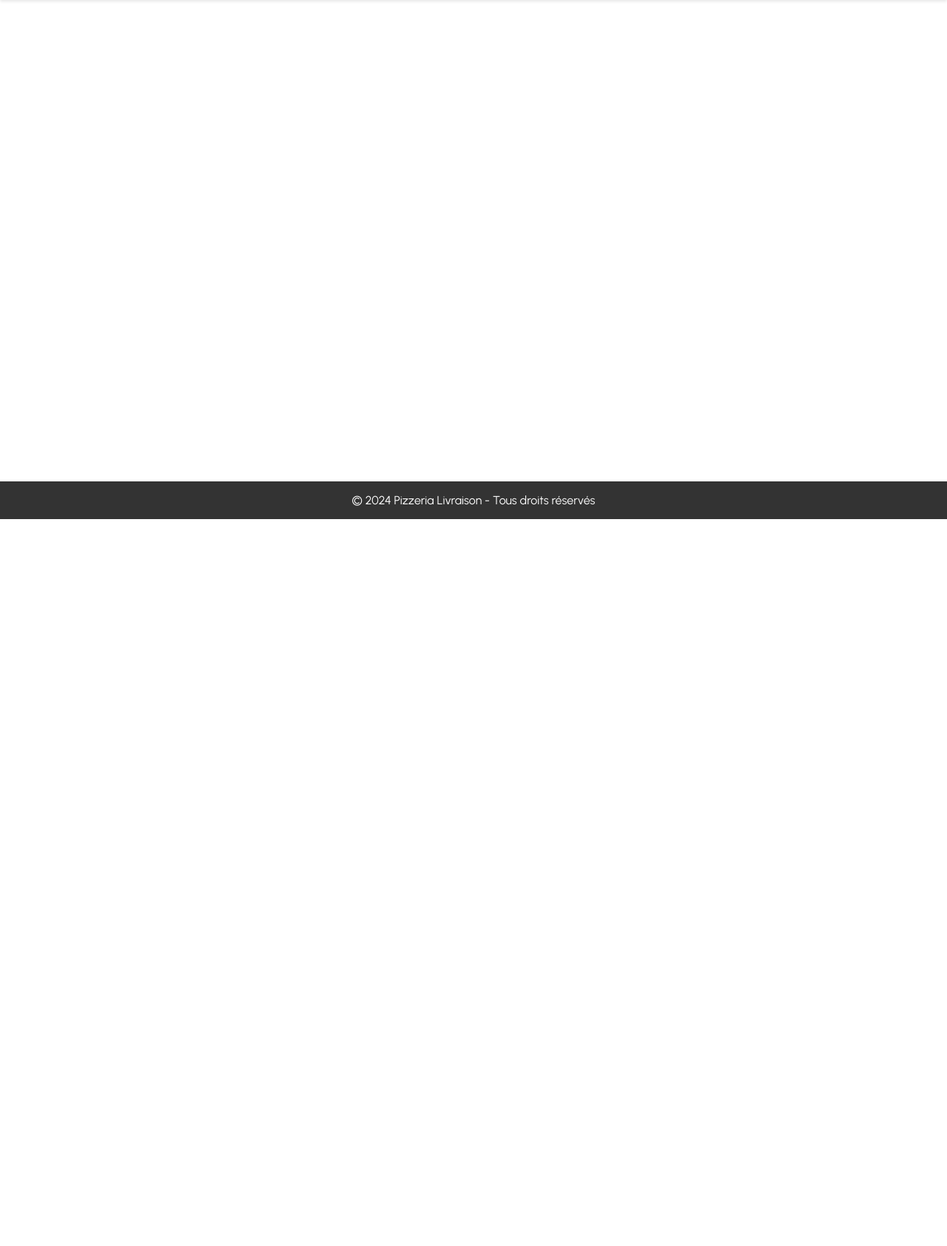
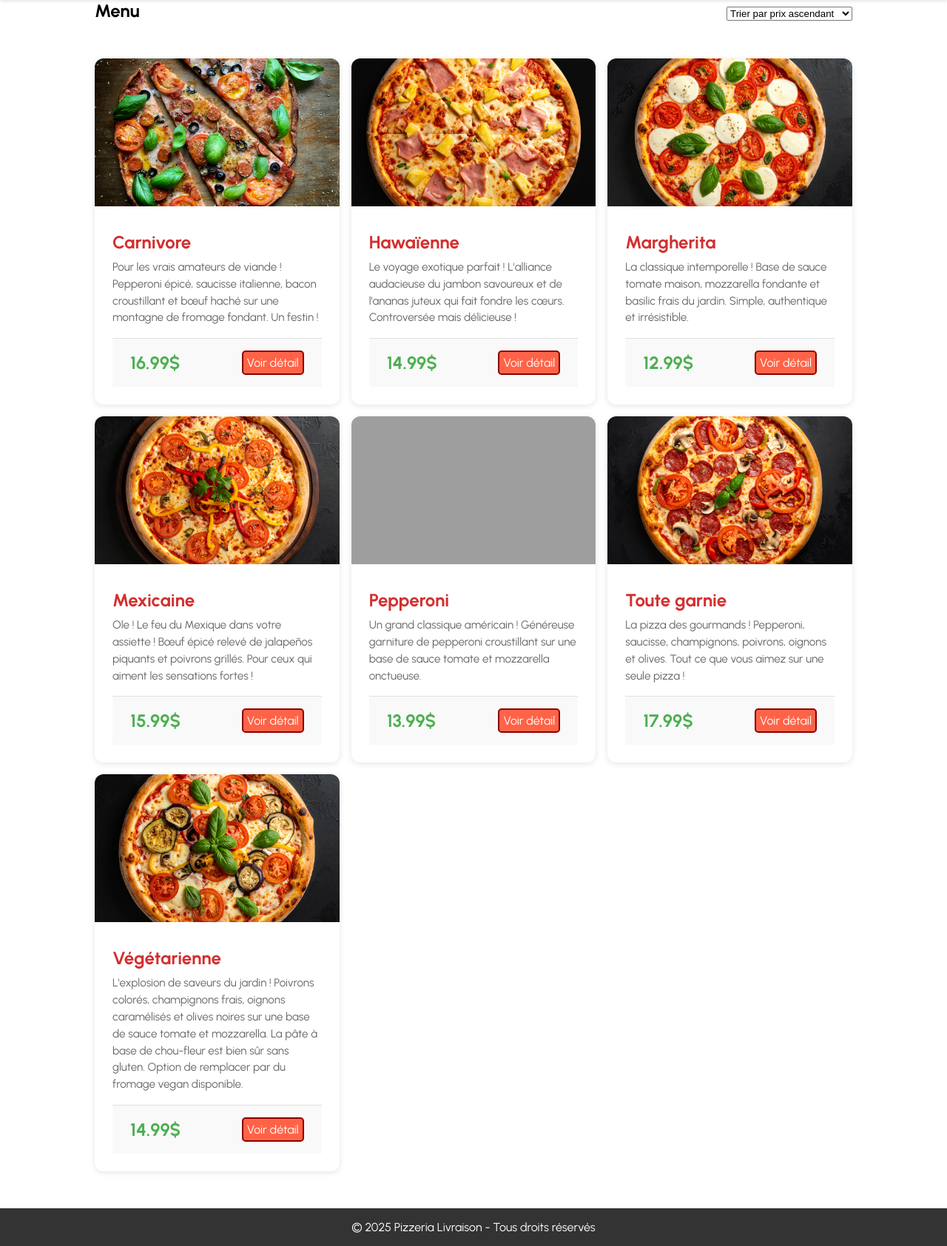
Before and after one commit to Imane-maisonneuve/TP3-Menu-Pizzeria, a PHP site: page /appliLivraison/ in a window 1280 px wide. Shown: the part 98-1783 px from the top of the page at 74% size. Before the commit the page ends 800 px from the top, so only its background shows below. Run offline with PHP 8.4, Linux system fonts and the light colour scheme; data comes from the database, SQL or seed files in the repository; grey boxes are pictures that could not be loaded.

Commit message:
Afficher tout le menu et le trier par prix

```diff
--- a/assets/css/components/bouton.css
+++ b/assets/css/components/bouton.css
@@ -6,4 +6,5 @@
   cursor: pointer;
   width: fit-content;
   padding: 5px;
+  text-decoration: none;
 }
--- /dev/null
+++ b/assets/css/components/entete.css
@@ -0,0 +1,7 @@
+.entete {
+  display: flex;
+  justify-content: space-between;
+  margin-left: auto;
+  margin-right: auto;
+  max-width: 80%;
+}
--- a/assets/css/components/images.css
+++ b/assets/css/components/images.css
@@ -1,5 +1,5 @@
 img {
-    max-width: 100%;
-    width: 100%;
-    height: auto;
+  max-width: 100%;
+  width: 100%;
+  height: auto;
 }
--- a/assets/css/components/pizza-card.css
+++ b/assets/css/components/pizza-card.css
@@ -7,6 +7,7 @@
   display: flex;
   flex-direction: column;
   position: relative;
+  gap: 10px;
 }
 
 .pizza-card:hover {
@@ -67,6 +68,9 @@
 .pizza-card__content {
   padding: 1.5rem;
   flex: 1;
+  display: flex;
+  flex-direction: column;
+  justify-content: space-between;
 }
 
 .pizza-card__nom {
--- a/assets/css/layout/grille.css
+++ b/assets/css/layout/grille.css
@@ -2,12 +2,18 @@
   display: grid;
   grid-template-columns: repeat(auto-fill, minmax(250px, 1fr));
   gap: var(--espace-md);
+  max-width: 80%;
+  margin: 50px auto;
 }
 
 .carte {
   padding: var(--espace-md);
   border-radius: 5px;
-    background-color: color-mix(in oklab, var(--couleur-accent), var(--couleur-primaire));
+  background-color: color-mix(
+    in oklab,
+    var(--couleur-accent),
+    var(--couleur-primaire)
+  );
   color: var(--couleur-texte);
   cursor: pointer;
 }
--- a/assets/css/styles.css
+++ b/assets/css/styles.css
@@ -17,6 +17,8 @@
 @import url("./components/formulaire.css");
 @import url("./components/pagination.css");
 @import url("./components/badge.css");
+@import url("./components/pizza-card.css");
+@import url("./components/entete.css");
 
 @import url("./layout/principal.css");
 @import url("./layout/grille.css");
--- a/assets/js/Application.js
+++ b/assets/js/Application.js
@@ -1,12 +1,12 @@
 import Router from "./Router.js";
 import Toast from "./components/Toast.js";
+
 class Application {
   #conteneurHTML = null;
   #router;
   #listePizzas;
 
   constructor() {
-    // Initialisation du DOM
     this.#conteneurHTML = document.querySelector("[data-application]");
     this.#router = new Router(this);
   }
@@ -19,13 +19,11 @@ class Application {
     return this.#router;
   }
 
-  async rechercherPizzas() {
+  async rechercherListePizzas() {
     try {
       const reponse = await fetch("api/pizzas/RechercherTout.php");
       const resultat = await reponse.json();
-      console.log(reponse);
-
-      return resultat.donnees;
+      return resultat.data;
     } catch (erreur) {
       new Toast(document.body, erreur.message);
     }
@@ -61,22 +59,22 @@ class Application {
     }
   }
 
-  modifierService() {}
+  // modifierService() {}
 
-  async supprimerService(id) {
-    try {
-      const reponse = await fetch(`api/pizzas/SupprimerUn.php?id=${id}`);
-      const resultat = await reponse.json();
+  // async supprimerService(id) {
+  //   try {
+  //     const reponse = await fetch(`api/pizzas/SupprimerUn.php?id=${id}`);
+  //     const resultat = await reponse.json();
 
-      if (!reponse.ok) {
-        throw new Error(resultat);
-      }
+  //     if (!reponse.ok) {
+  //       throw new Error(resultat);
+  //     }
 
-      return resultat;
-    } catch (erreur) {
-      new Toast(document.body, erreur.message);
-    }
-  }
+  //     return resultat;
+  //   } catch (erreur) {
+  //     new Toast(document.body, erreur.message);
+  //   }
+  // }
 }
 
 export default Application;
--- a/assets/js/Router.js
+++ b/assets/js/Router.js
@@ -1,22 +1,22 @@
-import AccueilView from "./views/AccueilView.js";
+import Accueil from "./views/Accueil.js";
 import Pizza404 from "./views/Pizza404.js";
-import AjoutView from "./views/AjoutView.js";
-import DetailView from "./views/DetailView.js";
+import PizzaAjout from "./views/PizzaAjout.js";
+import PizzaDetail from "./views/PizzaDetail.js";
 class Router {
-  #application = null;
+  #application;
   #routes;
   #vueActuelle;
   #basename;
 
   constructor(application) {
     this.#application = application;
-    this.#basename = "/TP3-Menu-Pizzeria";
+    this.#basename = "/appliLivraison";
+    this.#routes = {
+      "": Accueil,
+      admin: PizzaAjout,
+      pizza: PizzaDetail,
+    };
 
-    this.#routes = {
-      "": "Acceuil",
-      admin: "Formulaire",
-      pizza: "PizzaDetail",
-    };
     this.miseAJour();
     document.body.addEventListener("click", this.#onClicLien.bind(this));
     window.addEventListener("popstate", this.miseAJour.bind(this));
@@ -56,7 +56,6 @@ class Router {
 
     const route = tableau.length > 0 ? tableau[0] : "";
     const parametreDynamique = tableau[1];
-    console.log(route);
 
     let Vue = this.#routes[route];
 
--- a/assets/js/components/Filtre.js
+++ b/assets/js/components/Filtre.js
@@ -1,60 +1,62 @@
-import filtre from "./Application.js";
+class Filtre {
+  #conteneur;
+  #element;
+  #ordre;
+  #tri;
 
-/**
- * classe Filtre qui gère la logique de filtrage des livres
- */
-class Filtre {
-  #elementHTML;
-  #application;
-  #listeLivreClone;
+  constructor(conteneur) {
+    this.#conteneur = conteneur;
+    this.#ordre = "asc";
+    this.#tri = "prix";
 
-  /**
-   * Le constructeur reçoit une instance de l’application principale
-   */
-  constructor(application) {
-    this.#application = application;
-
-    // Sélection de l’élément HTML contenant les filtres
-    this.#elementHTML = document.querySelector("[data-filtres]");
-
-    // Ajout d’un écouteur d’événement sur les clics dans la zone des filtres
-    this.#elementHTML.addEventListener("click", this.onClicFiltre.bind(this));
+    this.#render();
   }
 
-  /**
-   * Récupération de la catégorie du filtre cliqué et appel de la méthode de filtrage
-   * @param {*} evenement
-   */
   onClicFiltre(evenement) {
-    const declencheur = evenement.target.closest("[data-categorie]");
-    const listeLivreClone = [...this.#application.listeLivres];
-
-    let categorie = declencheur.dataset.categorie;
-
-    this.filtrer(categorie, listeLivreClone);
+    const option = evenement.target.selectedOptions[0]; // recherche avec chatGPt pour voir comment on selectionne les options du <select>
+    if (option) {
+      this.#tri = option.dataset.tri;
+      this.#ordre = option.dataset.ordre;
+      const nouvelEvenement = new CustomEvent("changementFiltre");
+      window.dispatchEvent(nouvelEvenement);
+    }
   }
 
-  /**
-   * Méthode de filtrage des livres selon la catégorie choisie
-   * @param {string} categorie
-   * @param {Array} listeLivres
-   */
-  filtrer(categorie, listeLivres) {
-    // Si clique sur "Tous", on affiche la liste complète
-    if (categorie === "Tous") {
-      this.#application.afficherListeLivres();
-    } else {
-      const nouvelleListe = listeLivres.filter(function (livre) {
-        // particulier : catégorie "nouveaute" correspond au booléen nouveaute
-        if (categorie === "nouveaute") {
-          return livre.nouveaute === true;
-        } else {
-          return livre.categorie === categorie;
+  trier(listePizzas) {
+    const liste = [...listePizzas];
+    liste.sort(
+      function (a, b) {
+        let comparaison = 0;
+        if (this.#tri == "prix") {
+          comparaison = a.prix - b.prix;
         }
-      });
-      // Affichage de la nouvelle liste filtrée dans l’application
-      this.#application.afficherListeFiltre(nouvelleListe);
-    }
+
+        if (this.#ordre == "desc") {
+          comparaison = comparaison * -1;
+        }
+        return comparaison;
+      }.bind(this)
+    );
+
+    return liste;
+  }
+
+  #render() {
+    const gabarit = `
+      <div class="entete">
+        <h1>Menu<h1>
+        <select data-filtres>
+          <option data-tri="prix" data-ordre="asc">Trier par prix ascendant</option>
+          <option data-tri="prix" data-ordre="desc">Trier par prix descendant</option>
+        </select>
+      </div>
+    `;
+
+    this.#conteneur.insertAdjacentHTML("beforeend", gabarit);
+    this.#element = this.#conteneur.querySelector("[data-filtres]");
+    console.log(this.#element);
+
+    this.#element.addEventListener("change", this.onClicFiltre.bind(this)); // Recherche avec chatGPt pour déterminer quel évènement est déclenché car le click ne marchait pas pour le <select>
   }
 }
 
--- a/assets/js/index.js
+++ b/assets/js/index.js
@@ -2,8 +2,8 @@ import Application from "./Application.js";
 
 // Fonctions
 function initialiser() {
-    new Application();
+  new Application();
 }
 
 // Exécution
-window.addEventListener("load", initialiser);
+window.addEventListener("DOMContentLoaded", initialiser);
--- a/assets/js/views/Accueil.js
+++ b/assets/js/views/Accueil.js
@@ -1,10 +1,97 @@
+import Toast from "../components/Toast.js";
+import Filtre from "../components/Filtre.js";
+
 class Accueil {
   #application = null;
+  #listePizzas = [];
+  #filtre;
 
   constructor(application) {
     this.#application = application;
+    window.addEventListener("changementFiltre", this.#trierListe.bind(this));
   }
 
-  render() {}
+  #genererCarte(pizza) {
+    const gabarit = `
+            <div class="pizza-card">
+                    ${
+                      pizza.image_url
+                        ? `
+                        <div class="pizza-card__image">
+                            <img src="assets/img/${pizza.image_url}" alt="${pizza.nom}">
+                        </div>
+                    `
+                        : `
+                        <div class="pizza-card__image">
+                            <img src="assets/img/carnivore.jpg" alt="${pizza.nom}">
+                        </div>
+                    `
+                    }
+                    <div class="pizza-card__content">
+                        <div>
+                          <h3 class="pizza-card__nom">${pizza.nom}</h3>
+                          ${
+                            pizza.description
+                              ? `<p class="pizza-card__description">${pizza.description}</p>`
+                              : ""
+                          }
+                        </div>
+                        <div class="pizza-card__footer">
+                            <span class="pizza-card__prix">${pizza.prix}$</span>
+
+                            <a href="/pizza/${
+                              pizza.id
+                            }" data-link class="bouton">Voir détail</a>
+                        </div>
+                    </div>
+            </div>
+        `;
+    return gabarit;
+  }
+
+  #genererListe(liste) {
+    let grille = '<div class="grille">';
+
+    liste.forEach((pizza) => {
+      grille += this.#genererCarte(pizza);
+    });
+
+    grille += "</div>";
+    return grille;
+  }
+
+  #trierListe() {
+    const conteneurListe = this.#application.conteneurHTML.querySelector(
+      "[data-liste-pizzas]"
+    );
+    const nouvelleListe = this.#filtre.trier(this.#listePizzas);
+    conteneurListe.innerHTML = this.#genererListe(nouvelleListe);
+  }
+
+  async render() {
+    try {
+      this.#listePizzas = await this.#application.rechercherListePizzas();
+
+      this.#application.conteneurHTML.innerHTML = "";
+
+      const gabarit = `
+                <div class="accueil-container">
+                    <div data-contenur-filtre>
+                    </div>
+                    <div class="pizzas-section" data-liste-pizzas>
+                        ${this.#genererListe(this.#listePizzas)}
+                    </div>
+                </div>
+            `;
+
+      this.#application.conteneurHTML.insertAdjacentHTML("beforeend", gabarit);
+      const contenurFiltre = this.#application.conteneurHTML.querySelector(
+        "[data-contenur-filtre]"
+      );
+      this.#filtre = new Filtre(contenurFiltre);
+    } catch (erreur) {
+      new Toast(erreur.message);
+    }
+  }
 }
 export default Accueil;
--- a/assets/js/views/Pizza404.js
+++ b/assets/js/views/Pizza404.js
@@ -1,10 +1,18 @@
 class Pizza404 {
-    #application = null;
+  #application = null;
 
-    constructor(application) {
-        this.#application = application;
-    }
+  constructor(application) {
+    this.#application = application;
+  }
 
-    render() {}
+  render() {
+    this.#application.conteneurHTML.innerHTML = "";
+    const gabarit = `<div>
+            <h1>Page non trouvée</h1>
+            <a href="/" data-link>Retour à l'accueil</a>
+        </div>`;
+
+    this.#application.conteneurHTML.insertAdjacentHTML("beforeend", gabarit);
+  }
 }
 export default Pizza404;
--- a/index.php
+++ b/index.php
@@ -3,7 +3,7 @@
 
 <head>
     <!-- À modifier si votre application n'est pas à la racine du serveur web -->
-    <base href="/TP3-Menu-Pizzeria/">
+    <!-- <base href="/appliLivraison/"> -->
     <meta charset="UTF-8" />
     <meta name="viewport" content="width=device-width, initial-scale=1.0" />
     <link rel="shortcut icon" href="/favicon.ico" type="image/x-icon" />
@@ -28,7 +28,7 @@
     </header>
     <main data-application></main>
     <footer>
-        <p>&copy; 2024 Pizzeria Livraison - Tous droits réservés</p>
+        <p>&copy; 2025 Pizzeria Livraison - Tous droits réservés</p>
     </footer>
 </body>
 
```
Also changed, not shown: .htaccess, assets/img/carnivore.jpg (added), assets/js/components/Pizzas.js (added). Lines whose indentation alone changed are shown as unchanged.
